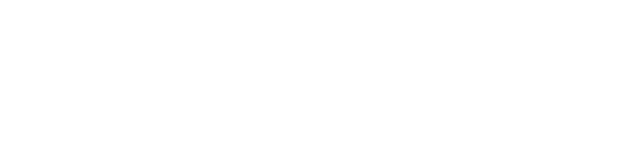
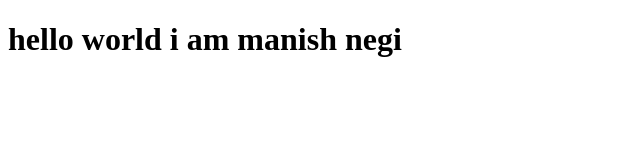
Before and after one commit to manish01745/Frontend, a plain HTML site: page contect.html in a window 1280 px wide. Shown: the whole page, without its empty margins (0-640 px from the left). Drawn offline with Linux system fonts and the light colour scheme.

Commit message:
hello manish

```diff
--- a/contect.html
+++ b/contect.html
@@ -7,6 +7,7 @@
     <title>contect</title>
 </head>
 <body>
+    <h1> hello world i am manish negi</h1>
 
 </body>
 </html>
```
Also changed, not shown: home.html (+2 -0 lines).
